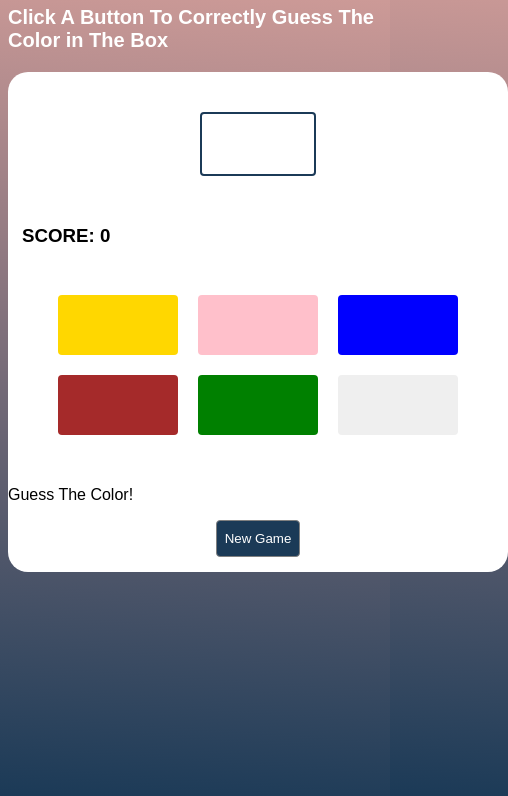
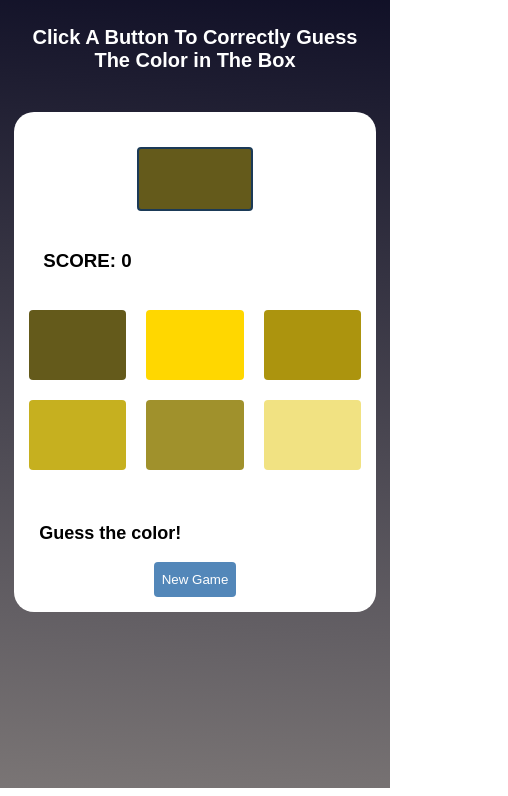
Before and after one commit to Peace-B/Color-Game, a plain HTML site: page index.html in a window 390 px wide. Shown: the part 77-873 px from the top of the page, 508 px wide, since content can reach past the window. Drawn offline with Linux system fonts and the light colour scheme.

Commit message:
responsiveness fixed

```diff
--- a/script.js
+++ b/script.js
@@ -8,46 +8,64 @@ const newGameButton = document.querySelector('[data-testid="newGameButton"]');
 // Define the values
 let score = 0;
 let correctColor = "";
+let correctShade = "";
 const colors = ["blue", "green", "red", "brown", "pink", "gold"];
+const colorShades = {
+    blue: ["#0000ff", "#3a3ab0", "#4c4cb1", "#0b0b5b", "#37375d", "#737383"],
+    green: ["#008000", "#148614", "#1bbd1b", "#4bbe4b", "#509050", "#8cd18c"],
+    red: ["#ff0000", "#e52727", "#9b1a1a", "#731414", "#930404", "#f53434"],
+    brown: ["#a52a2a23", "#8e31318d", "#a95555b2", "#922424c0", "#dd6d6dc0", "#3d0606c0"],
+    pink: ["#ffc0cb", "#d5687a", "#e9a8b2", "#ca596a", "#a4356b", "#b44573"],
+    gold: ["#ffd700", "#ac940e", "#f1e282", "#a0912c", "#645a1b", "#c6b01f"]
+};
 
-// Function to generate a random color
+// Convert rgb to hex format
+function rgbToHex(rgb) {
+    let result = rgb.match(/^rgb\((\d+), (\d+), (\d+)\)$/);
+    return result ? "#" + ((1 << 24) | (parseInt(result[1]) << 16) | (parseInt(result[2]) << 8) | parseInt(result[3])).toString(16).slice(1).toUpperCase() : rgb;
+}
+
+// Function to generate a random color and set up the game
 function generateRandomColor() {
-    // Hide the color box initially (empty or transparent)
-    colorBox.style.backgroundColor = 'transparent';
-
-    // Pick the correct color randomly
+    // Pick the correct color randomly from predefined colors
     correctColor = colors[Math.floor(Math.random() * colors.length)];
 
-    // Create a copy of the colors array and shuffle it to ensure uniqueness
-    let shuffledColors = [...colors];
-    shuffledColors = shuffledColors.sort(() => Math.random() - 0.5);
+    // Pick a random shade from the selected color
+    correctShade = colorShades[correctColor][Math.floor(Math.random() * colorShades[correctColor].length)];
 
-    // Ensure the correct color is in the options and that no duplicates occur
-    let colorOptions = shuffledColors.slice(0, 5); // Get 5 random colors
-    if (!colorOptions.includes(correctColor)) {
-        colorOptions.push(correctColor); // Add the correct color if it's not already included
-    }
-    colorOptions = colorOptions.sort(() => Math.random() - 0.5); // Shuffle again
+    // Set the color in the colorBox to the selected shade
+    colorBox.style.backgroundColor = correctShade;
+
+    // Get all the shades of the correct color
+    let colorOptions = [...colorShades[correctColor]]; // Start with the shades of the correct color
+
+    // Shuffle the color options to randomize their order
+    colorOptions = colorOptions.sort(() => Math.random() - 0.5);
 
     // Set color options for buttons
     colorOption.forEach((btn, index) => {
-        btn.style.backgroundColor = colorOptions[index];
-        btn.classList.remove("correct", "wrong");
-        btn.disabled = false;
-        btn.addEventListener("click", checkGuess);
+        btn.style.backgroundColor = colorOptions[index]; // Apply shade to the button
+        btn.disabled = false;  // Enable the button for clicking
+        btn.classList.remove("correct", "wrong"); // Remove previous states
+        btn.addEventListener("click", checkGuess); // Add event listener for checking the guess
     });
 
-    // Reset game status
-    gameStatus.textContent = "Guess The Color!";
+    // Display a message asking to guess the color
+    gameStatus.textContent = "Guess the color!";
 }
 
+// Function to check if the guess is correct
 function checkGuess(event) {
     const selectedColor = event.target.style.backgroundColor;
 
-    // Reveal the correct color in the color box after the guess
-    colorBox.style.backgroundColor = correctColor;
+    // Convert the selectedColor to hex format
+    const selectedColorHex = rgbToHex(selectedColor);
 
-    if (selectedColor === correctColor) {
+    // Show the correct color in the color box after the guess
+    colorBox.style.backgroundColor = correctShade;
+
+    // Compare selected color with the correct shade (exact match)
+    if (selectedColorHex === correctShade.toUpperCase()) {
         score++;
         gameStatus.textContent = "Correct!";
         event.target.classList.add("correct");
@@ -56,11 +74,14 @@ function checkGuess(event) {
         event.target.classList.add("wrong");
     }
 
-    // Update score
+    // Update the score display
     scoreDisplay.textContent = score;
+
+    // Disable all buttons after a guess
     disableButtons();
 }
 
+// Disable all color buttons after a guess
 function disableButtons() {
     colorOption.forEach((btn) => {
         btn.disabled = true;
@@ -68,7 +89,11 @@ function disableButtons() {
 }
 
 // New game button functionality
-newGameButton.addEventListener('click', generateRandomColor);
+newGameButton.addEventListener('click', () => {
+    // score = 0;  // Reset the score
+    scoreDisplay.textContent = score;
+    generateRandomColor(); // Generate a new color and options
+});
 
 // Initialize the game
 generateRandomColor();
--- a/styles.css
+++ b/styles.css
@@ -1,5 +1,5 @@
 :root {
-    --deep-space-blue: #1B3A57;
+    --deep-space-blue: #5387b9;
     --electric-teal: #00B4B4;
     --muted-coral: #FF6F61;
     --soft-cream: #F5F5F5;
@@ -7,15 +7,18 @@
 }
 
 body {
-    background-image: linear-gradient(4deg, #1B3A57, #dda39d);
+    background-image: linear-gradient(4deg, #7a7575, #070720);
     height: 100vh;
     font-family: Arial, Helvetica, sans-serif;
+    margin: 0;
+    padding: 0;
 }
-
 
 header {
     font-family: 'Lobster';
     color: var(--deep-space-blue);
+    text-decoration: underline;
+    padding-left: 10px;
 }
 
 .special {
@@ -26,15 +29,15 @@ header {
 
 .main {
     background-color: white;
-    width: 500px;
-    height: 500px;
+    width: 80%;
+    max-width: 500px;
     margin: auto;
     border-radius: 20px;
+    padding: 20px;
 }
 
 .main-header {
-    padding: 40px 0 0 0;
-    /* border: 1px solid red; */
+    padding: 20px 0 0 0;
 }
 
 #displayBtn {
@@ -47,14 +50,14 @@ header {
 }
 
 .main h3 {
-    padding: 30px 14px ;
+    padding: 20px 14px;
 }
 
 .btns {
     margin: auto;
-    width: 80%;
+    width: 100%; /* Full width of the container */
     display: grid;
-    grid-template-columns: 1fr 1fr 1fr;
+    grid-template-columns: 1fr 1fr 1fr; /* 3 buttons per row */
     align-items: center;
     justify-content: center;
     gap: 20px;
@@ -66,6 +69,7 @@ header {
     border-radius: 4px;
     cursor: pointer;
     border: none;
+    font-size: 16px;
 }
 
 #newGameButton {
@@ -76,7 +80,52 @@ header {
     align-items: center;
     padding: 10px 8px;
     border-radius: 4px;
-    border: 1px solid gray;
-    background-color: #1B3A57;
+    border: none;
+    background-color: var(--deep-space-blue);
     color: white;
+    cursor: pointer;
 }
+
+#gameStatus {
+    padding-left: 10px;
+    font-weight: 700;
+    font-size: 18px;
+}
+
+
+/* Tablet view */
+@media (max-width: 768px) {
+    .main {
+        width: 90%; /* Decrease width for tablets */
+    }
+
+    .btns {
+        grid-template-columns: 1fr 1fr; /* 2 buttons per row on tablets */
+    }
+}
+
+/* Mobile view */
+@media (max-width: 480px) {
+    .main {
+        width: 85%; /* Further reduce width for mobile */
+        padding: 15px;
+    }
+
+    .main-header {
+        padding: 20px 0 0 0;
+    }
+
+    .special {
+        padding: 20px 14px;
+        text-align: center;
+    }
+
+    .btns {
+        grid-template-columns: 1fr 1fr 1fr;
+    }
+
+    .btns button {
+        padding: 35px 15px;
+
+    }
+}
```
Also changed, not shown: index.html (+1 -0 lines).
